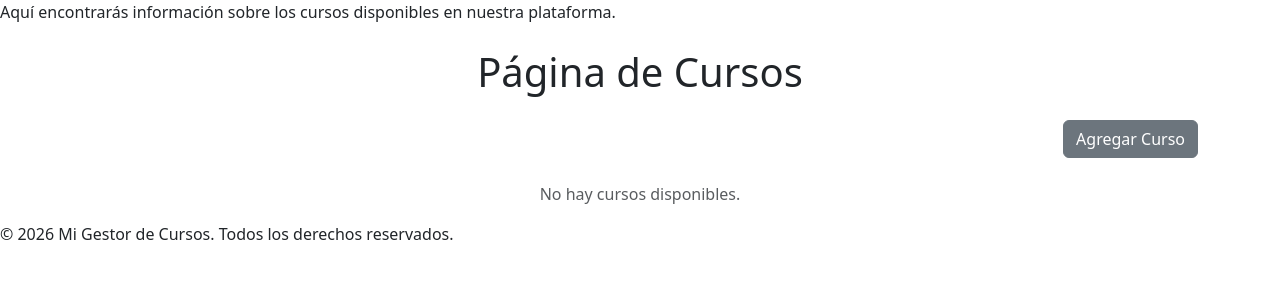
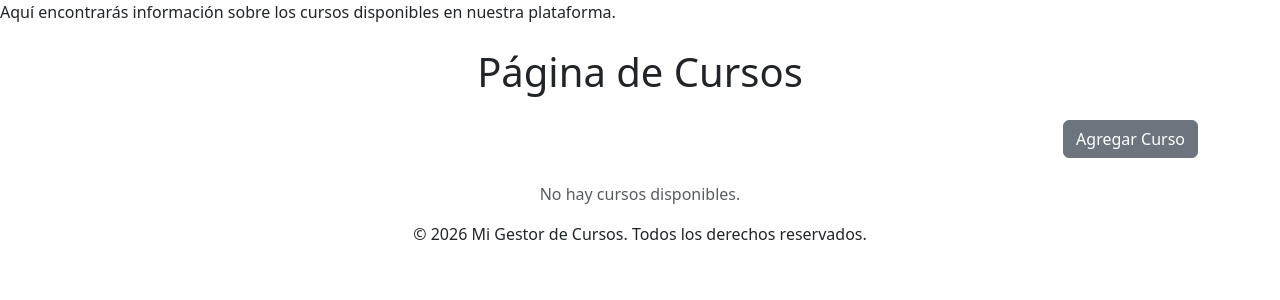
Before and after one commit to MauLen-dev/Primer-Proyecto-Cursos-Django, a Django app: page /cursos/ in a window 1280 px wide. Shown: the part 56-356 px from the top of the page. Run offline with Django 5.2, Linux system fonts and the light colour scheme; data that the repository does not hold is empty; some libraries are stand-ins or nearby versions.

Commit message:
texto centrado - base.html

```diff
--- a/Proyecto1/Proyecto1/templates/base.html
+++ b/Proyecto1/Proyecto1/templates/base.html
@@ -22,7 +22,7 @@
         <main>
             {% block content %} <!-- Contenido específico de cada página irá acá --> {% endblock %}
         </main>
-        <footer>
+        <footer class="text-center mb-4">
             <p>&copy; 2026 Mi Gestor de Cursos. Todos los derechos reservados.</p>
         </footer>
     </body>
```
